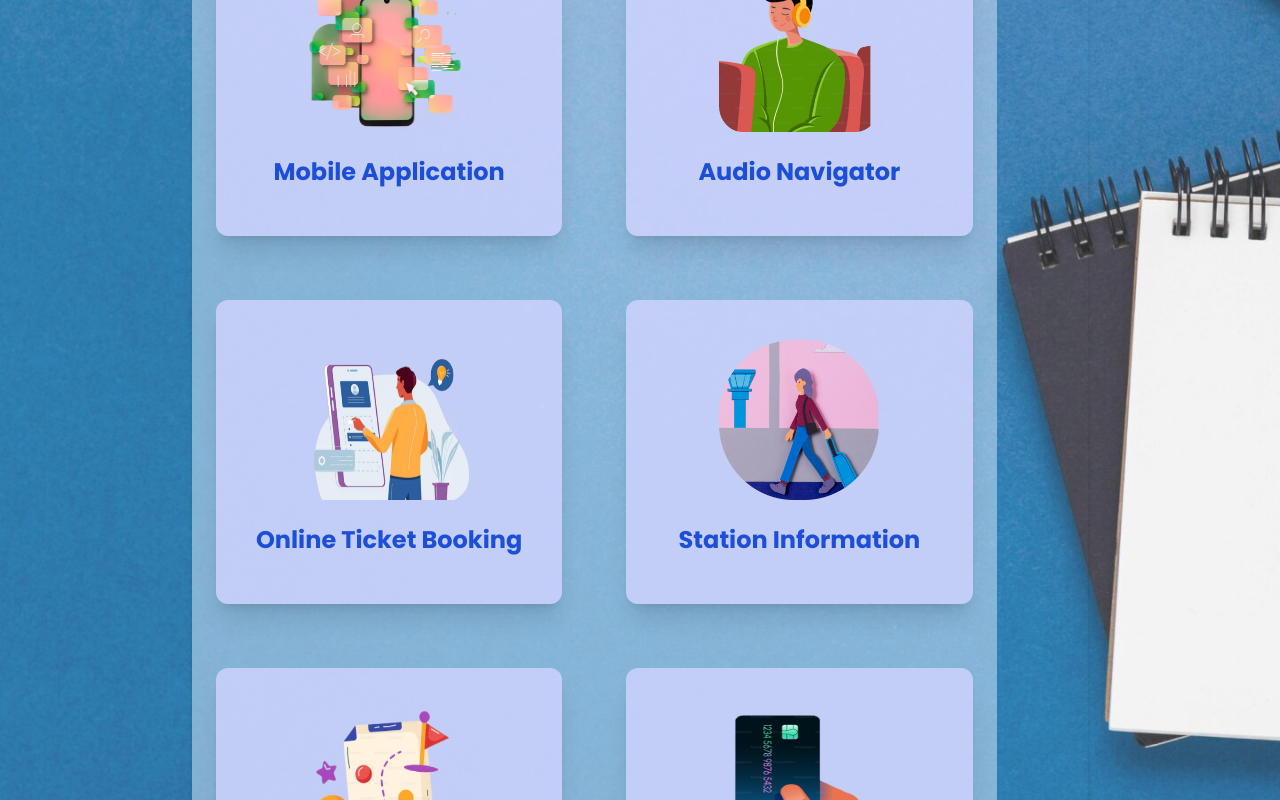
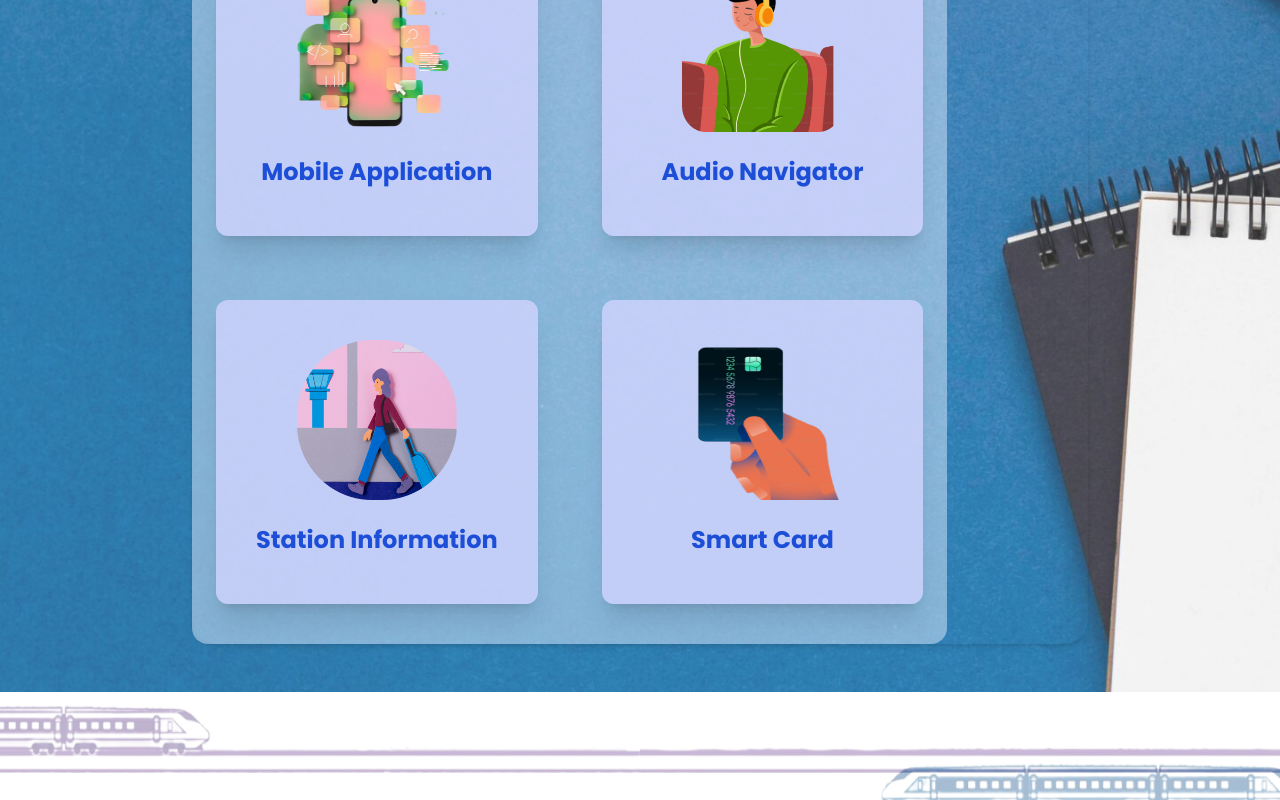
Before and after one commit to abhisheksah-dev/imrs-frontend, a React (Vite) app: page /IMRS in a window 1280 px wide. Shown: the part 1218-2018 px from the top of the page. Built offline with nearby package versions, Linux system fonts and the light colour scheme.

Commit message:
giving final touch to the project

```diff
--- a/src/components/AboutUs.jsx
+++ b/src/components/AboutUs.jsx
@@ -84,21 +84,13 @@ function AboutUs() {
                           alt: "Audio Indication",
                           title: "Audio Navigator",
                         },
-                        {
-                          img: "/images/onlineticket.png",
-                          alt: "Online Ticket Booking",
-                          title: "Online Ticket Booking",
-                        },
+
                         {
                           img: "/images/stationinformation.png",
                           alt: "Station Information",
                           title: "Station Information",
                         },
-                        {
-                          img: "/images/trip.png",
-                          alt: "Station Information",
-                          title: "Trip Planner",
-                        },
+
                         {
                           img: "/images/smartcard.png",
                           alt: "Station Information",
```
